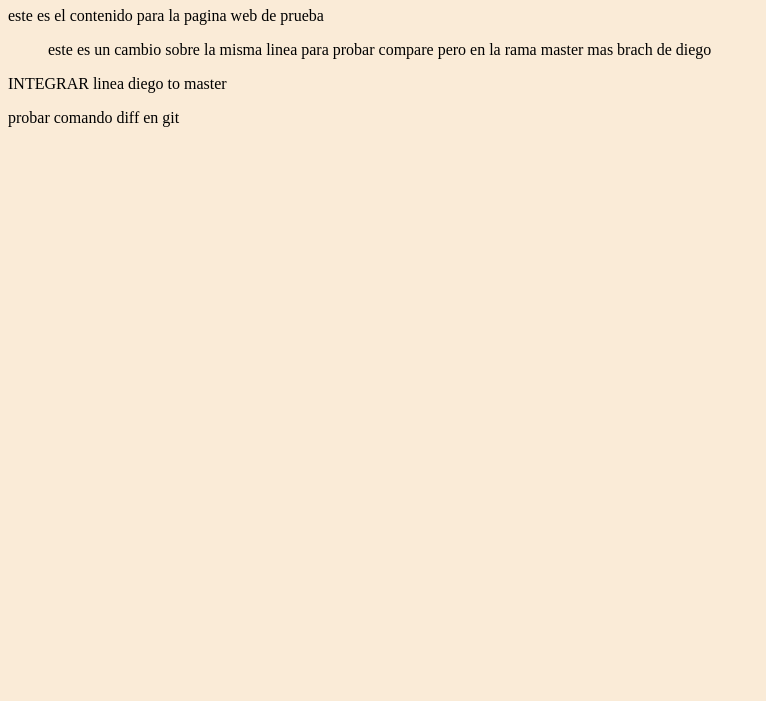
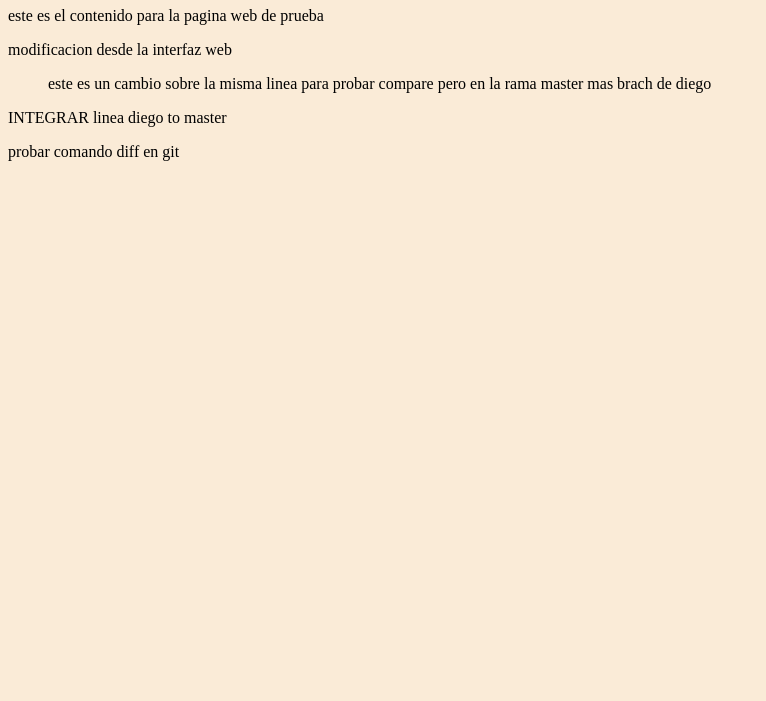
Before and after one commit to diegoPala96/PruebaGithub, a plain HTML site: page index.html in a window 1280 px wide. Shown: the part 99-800 px from the top of the page, without its empty margins (0-766 px from the left). Drawn offline with Linux system fonts and the light colour scheme.

Commit message:
commit web

```diff
--- a/index.html
+++ b/index.html
@@ -15,7 +15,7 @@
 </h1>
 <P>este es el contenido para la pagina web de prueba </P>
 
-
+<p>modificacion desde la interfaz web</p>
 
 
 
```
